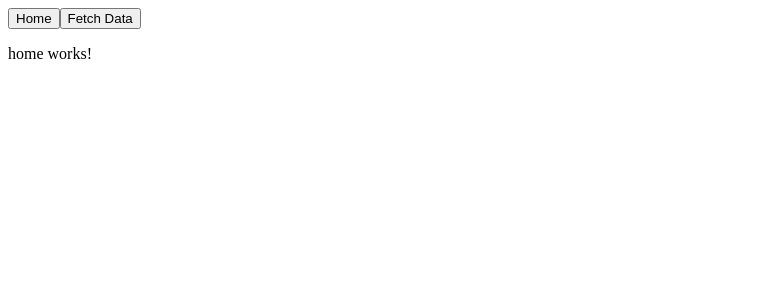
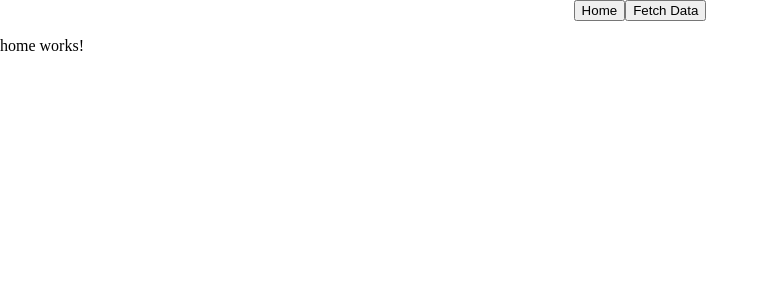
Before and after one commit to arch2/mixup, an Angular app in the folder mixup/ClientApp/: page /mixup/home in a window 1280 px wide. Shown: the top 300 px of the page, without its empty margins (0-769 px from the left). Built offline with nearby package versions, Linux system fonts and the light colour scheme.

Commit message:
update css

```diff
--- a/mixup/ClientApp/src/app/main/components/layout/layout.component.html
+++ b/mixup/ClientApp/src/app/main/components/layout/layout.component.html
@@ -1,6 +1,7 @@
-
-<button [routerLink]="['/home']">Home</button>
-<button [routerLink]="['/fetch-data']">Fetch Data</button>
+<section class="navbar">
+  <button [routerLink]="['/home']">Home</button>
+  <button [routerLink]="['/fetch-data']">Fetch Data</button>
+</section>
 <div class="container">
   <router-outlet></router-outlet>
 </div>
--- a/mixup/ClientApp/src/styles.scss
+++ b/mixup/ClientApp/src/styles.scss
@@ -1,6 +1,12 @@
-/* You can add global styles to this file, and also import other style files */
-
-/* Provide sufficient contrast against white background */
+:root {
+    --background-color: #1b6ec2;
+    --highlight-color: #ddd;
+    --alternating-color-alt: #f2f2f2;
+    --alternating-color-main: #4caf50;
+}
+body {
+    margin: 0;
+}
 a {
     color: #0366d6;
 }
@@ -9,30 +15,31 @@ code {
     color: #e01a76;
 }
 
-.btn-primary {
-    color: #fff;
-    background-color: #1b6ec2;
-    border-color: #1861ac;
-}
-
 .table-striped tr:nth-child(even) {
-    background-color: #f2f2f2;
+    background-color: var(--alternating-color-alt);
 }
 
 .table-striped th {
     text-align: left;
-    background-color: #4caf50;
+    background-color: var(--alternating-color-main);
     color: white;
 }
 
 .table-striped tr:hover {
-    background-color: #ddd;
+    background-color: var(--highlight-color);
 }
 .table-striped td,
 .table-striped th {
-    border: 1px solid #ddd;
+    border: 1px solid var(--highlight-color);
     padding: 0.5rem;
 }
-/*table, th, td {
-    border: 1px solid #ddd;
-  }*/
+section.navbar {
+    display: flex;
+    flex-direction: row;
+    align-items: center;
+    justify-content: center;
+    button {
+        display: flex;
+        // flex: 1 1 100%;
+    }
+}
```
